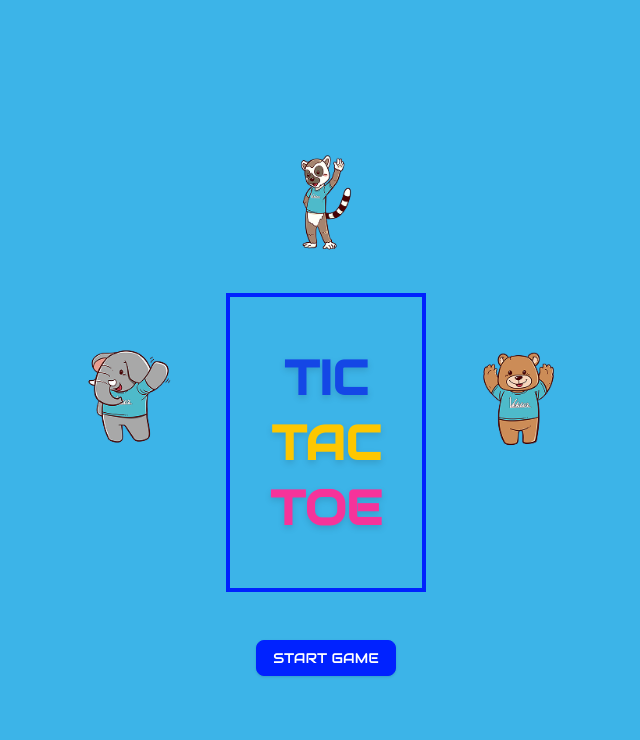
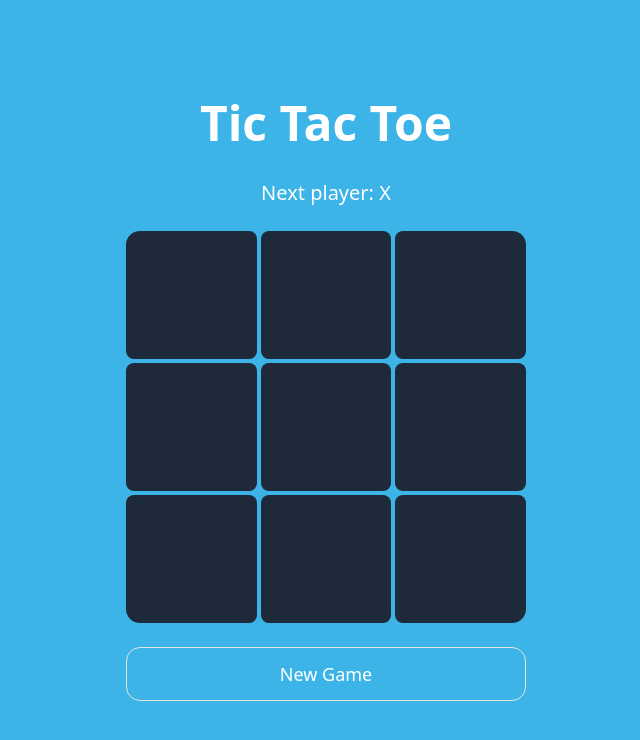
Before and after one commit to irilstr/tictactoe, a React (Vite) app: page / in a window 1280 px wide. Shown: the top 740 px of the page, without its empty margins (314-954 px from the left). Built offline with nearby package versions, Linux system fonts and the light colour scheme.

Commit message:
Game board with logic implemented
Co-authored-by: simenen123 <simenen123@users.noreply.github.com>

```diff
--- a/src/App.tsx
+++ b/src/App.tsx
@@ -1,14 +1,19 @@
 import StartGame from "./components/startGame";
+
 import Choose_player from "./components/Choose_player";
+import Board from "./components/Board";
 // import DropDown from "./components/dropDown";
 import { useState } from "react";
 
 function App() {
+  const [startVisability, setStartVisability] = useState(true);
+  const [choosePlayerVisability, setChoosePlayerVisability] = useState(false);
+  const [BoardVisability, setBoardVisability] = useState(false);
   const [message, setMessage] = useState("");
   return (
     <>
       <div className="h-screen flex flex-col bg-[#3CB4E8]">
-        <StartGame />
+        <Board />
 
         {/* <Greeting name="Alice" onClick={() => setMessage("Hello, Alice!")} />
         <Greeting name="Bob" onClick={() => setMessage("Hello, Bob!")} />
--- /dev/null
+++ b/src/components/Board.tsx
@@ -0,0 +1,92 @@
+import { useState } from "react";
+import velgKarakter from "./Choose_player";
+
+const winningCombinations = [
+  [0, 1, 2],
+  [3, 4, 5],
+  [6, 7, 8],
+  [0, 3, 6],
+  [1, 4, 7],
+  [2, 5, 8],
+  [0, 4, 8],
+  [2, 4, 6],
+];
+
+function getWinner(squares: Array<string | null>) {
+  for (let combination of winningCombinations) {
+    const [a, b, c] = combination;
+    if (squares[a] && squares[a] === squares[b] && squares[a] === squares[c]) {
+      return squares[a];
+    }
+  }
+  return null;
+}
+
+export default function Board() {
+  const [board, setBoard] = useState(Array(9).fill(null));
+  const [isPlayer1Turn, setIsPlayer1Turn] = useState(true);
+
+  function handleSquareClick(index: number) {
+    if (board[index] || getWinner(board)) {
+      return;
+    }
+
+    const updatedBoard = [...board];
+    updatedBoard[index] = isPlayer1Turn ? "X" : "O";
+    setBoard(updatedBoard);
+    setIsPlayer1Turn(!isPlayer1Turn);
+  }
+
+  function getGameStatus() {
+    const winner = getWinner(board);
+    if (winner) return `Winner: ${winner}`;
+    if (board.every((square) => square !== null)) return "Draw!";
+    return `Next player: ${isPlayer1Turn ? "X" : "O"}`;
+  }
+
+  function resetGame() {
+    setBoard(Array(9).fill(null));
+    setIsPlayer1Turn(true);
+  }
+
+  return (
+    <div className="min-h-screen flex items-center justify-center">
+      <div className="w-full max-w-[400px] mx-5">
+        <h1 className="text-5xl font-semibold text-white mb-8 text-center">
+          Tic Tac Toe
+        </h1>
+
+        <div
+          className={`text-center mb-6 ${
+            getWinner(board)
+              ? "text-2xl font-bold text-green-400 animate-bounce"
+              : "text-xl text-white"
+          }`}
+        >
+          {getGameStatus()}
+        </div>
+
+        <div className="grid grid-cols-3 gap-1 rounded-xl overflow-hidden mb-6">
+          {board.map((square, index) => (
+            <button
+              key={index}
+              onClick={() => handleSquareClick(index)}
+              className={`h-32 w-full bg-gray-800 rounded-md text-6xl font-light transition-colors duration-200 hover:bg-gray-700 ${
+                square === "X" ? "text-blue-400" : "text-pink-400"
+              }`}
+            >
+              {square}
+            </button>
+          ))}
+        </div>
+
+        <button
+          className="w-full py-3 text-lg text-white border rounded-xl hover:bg-gray-50 hover:text-gray-800 transition-colors duration-200"
+          onClick={resetGame}
+        >
+          New Game
+        </button>
+      </div>
+    </div>
+  );
+}
--- a/src/components/Choose_player.tsx
+++ b/src/components/Choose_player.tsx
@@ -6,10 +6,11 @@ interface GameProps {
   player1: string;
   player2: string;
 }
-function choose_player({ player1, player2 }: GameProps) {
+function Choose_player({ player1, player2 }: GameProps) {
   return `${player1},${player2}`;
 }
 const characters = ["Bjorn", "Elephant", "Lemur"];
+
 export default function velgKarakter() {
   //aner virkelig ikke om det er normalt å bruke så mange forskjellige states, men fuck it.
   const [player_1_btn, set_player_1_btn] = useState("Player 1");
@@ -36,7 +37,7 @@ export default function velgKarakter() {
 
       <div
         id="button_container"
-        className="flex flex-row justify-center content-evenly mt-25 flex gap-40 "
+        className="flex flex-row justify-center content-evenly mt-25 gap-40 "
       >
         <div className="relative">
           <Button
@@ -141,7 +142,7 @@ export default function velgKarakter() {
               type="button"
               className=""
               onClick={() => {
-                const players = choose_player({ player1, player2 });
+                const players = Choose_player({ player1, player2 });
               }}
             >
               Begin game
--- a/src/components/startGame.tsx
+++ b/src/components/startGame.tsx
@@ -9,7 +9,7 @@ export default function StartGame() {
       <div className="flex flex-col items-center justify-center gap-2">
         <img src="lemur.png" alt="lemur" className="h-30 lg:h-40" />
 
-        <div className="border-4 border-[#0022FF] px-6 py-8 md:px-10 md:py-12">
+        <div className="border-4 border-[#000000] px-6 py-8 md:px-10 md:py-12">
           <h1 className="text-3xl md:text-5xl font-bold text-center leading-[2.5rem] md:leading-[4rem]">
             <span className="text-blue-700 drop-shadow-md font-audiowide">
               TIC
@@ -27,7 +27,7 @@ export default function StartGame() {
 
         <Button
           variant="outline"
-          className="font-audiowide mt-6 md:mt-10 bg-[#0022FF] border-[#0022FF] text-white"
+          className="font-audiowide mt-6 md:mt-10 bg-[#0022FF] border-[#000000] text-white"
         >
           START GAME
         </Button>
```
